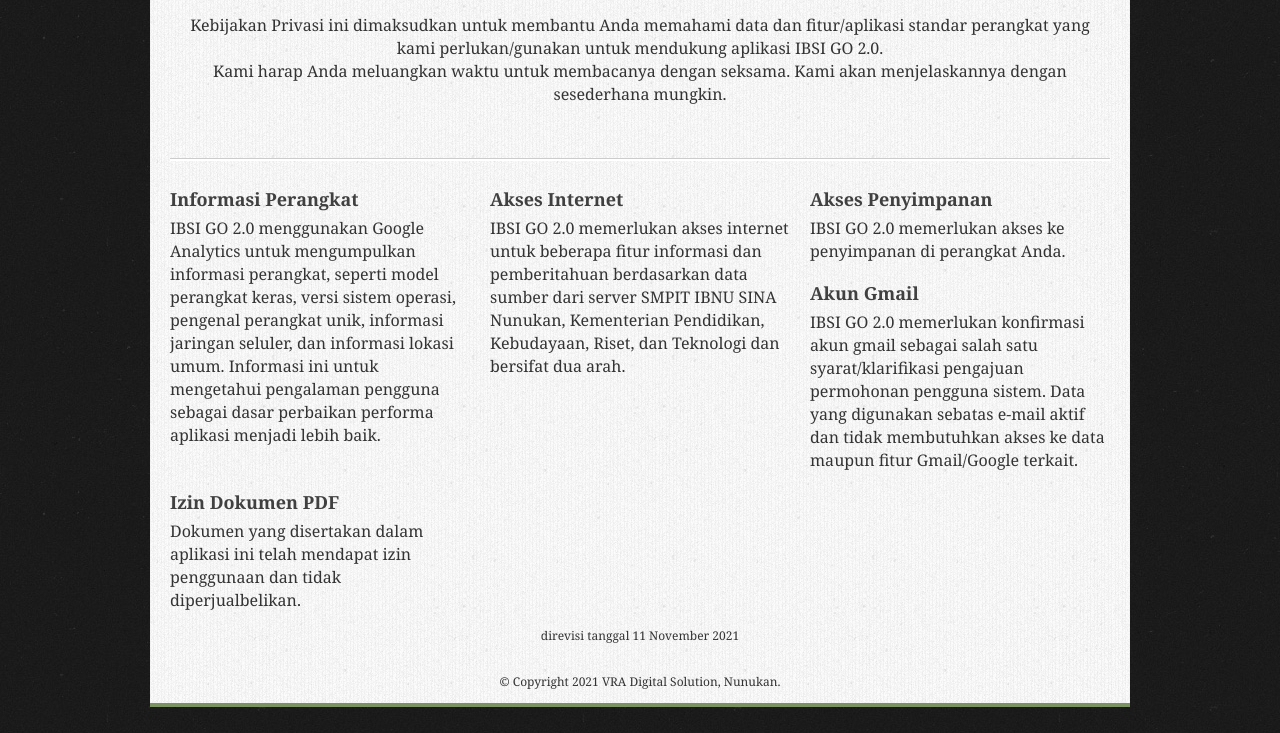
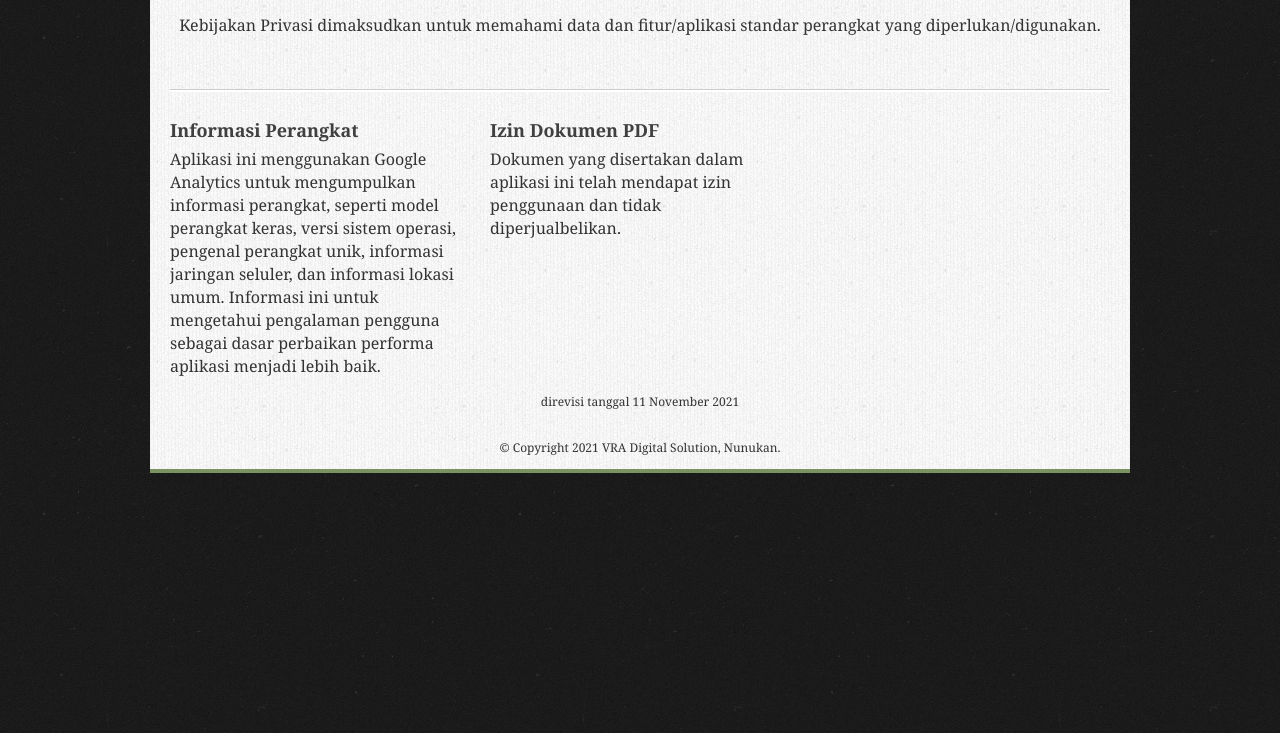
Before and after one commit to epakdhe/epakdhe.github.io, a plain HTML site: page merdeka-belajar/index.html in a window 1280 px wide. Shown: the part 67-800 px from the top of the page. Drawn offline with Linux system fonts and the light colour scheme.

Commit message:
Update index.html

```diff
--- a/merdeka-belajar/index.html
+++ b/merdeka-belajar/index.html
@@ -2,7 +2,7 @@
 <html lang="en">
 <head>
 <meta charset="utf-8">
-<title>Kebijakan Privacy : IBSI GO 2.0</title>
+<title>Kebijakan Privacy : Merdeka Belajar</title>
 <meta name="description" content="">
 <meta name="author" content="">
 <!-- Basic Page Needs
@@ -39,7 +39,7 @@
 	<div class="footer center"><br>
 		<h1>Kebijakan Privacy</h1>
 			<p>
-			 Kebijakan Privasi ini dimaksudkan untuk membantu Anda memahami data dan fitur/aplikasi standar perangkat yang kami perlukan/gunakan untuk mendukung aplikasi IBSI GO 2.0.<br>Kami harap Anda meluangkan waktu untuk membacanya dengan seksama. Kami akan menjelaskannya dengan sesederhana mungkin.
+			 Kebijakan Privasi dimaksudkan untuk memahami data dan fitur/aplikasi standar perangkat yang diperlukan/digunakan.
 			</p>
 	</div>
 	<!-- Footer
@@ -51,26 +51,11 @@
 			<div class="row">
 				<div class="span-one-third">
 					<i><h3>Informasi Perangkat</h3>
-						<p>IBSI GO 2.0 menggunakan Google Analytics untuk mengumpulkan informasi perangkat, seperti model perangkat keras, versi sistem operasi, pengenal perangkat unik, informasi jaringan seluler, dan informasi lokasi umum. Informasi ini untuk mengetahui pengalaman pengguna sebagai dasar perbaikan performa aplikasi menjadi lebih baik.
-						</p></i>
-				</div>
-				<div class="span-one-third">
-					<i><h3>Akses Internet</h3>
-						<p>IBSI GO 2.0 memerlukan akses internet untuk beberapa fitur informasi dan pemberitahuan berdasarkan data sumber dari server SMPIT IBNU SINA Nunukan,
-							Kementerian Pendidikan, Kebudayaan, Riset, dan Teknologi dan bersifat dua arah.
-						</p></i>
-				</div>
-				<div class="span-one-third">
-					<i><h3>Akses Penyimpanan</h3>
-						<p>IBSI GO 2.0 memerlukan akses ke penyimpanan di perangkat Anda.
+						<p>Aplikasi ini menggunakan Google Analytics untuk mengumpulkan informasi perangkat, seperti model perangkat keras, versi sistem operasi, pengenal perangkat unik, informasi jaringan seluler, dan informasi lokasi umum. Informasi ini untuk mengetahui pengalaman pengguna sebagai dasar perbaikan performa aplikasi menjadi lebih baik.
 						</p></i>
 				</div>
 
-				<div class="span-one-third">
-					<i><h3>Akun Gmail</h3>
-						<p>IBSI GO 2.0 memerlukan konfirmasi akun gmail sebagai salah satu syarat/klarifikasi pengajuan permohonan pengguna sistem. Data yang digunakan sebatas e-mail aktif dan tidak membutuhkan akses ke data maupun fitur Gmail/Google terkait.
-						</p></i>
-				</div>
+
 				<div class="span-one-third">
 					<i><h3>Izin Dokumen PDF</h3>
 						<p>Dokumen yang disertakan dalam aplikasi ini telah mendapat izin penggunaan dan tidak diperjualbelikan.
```
